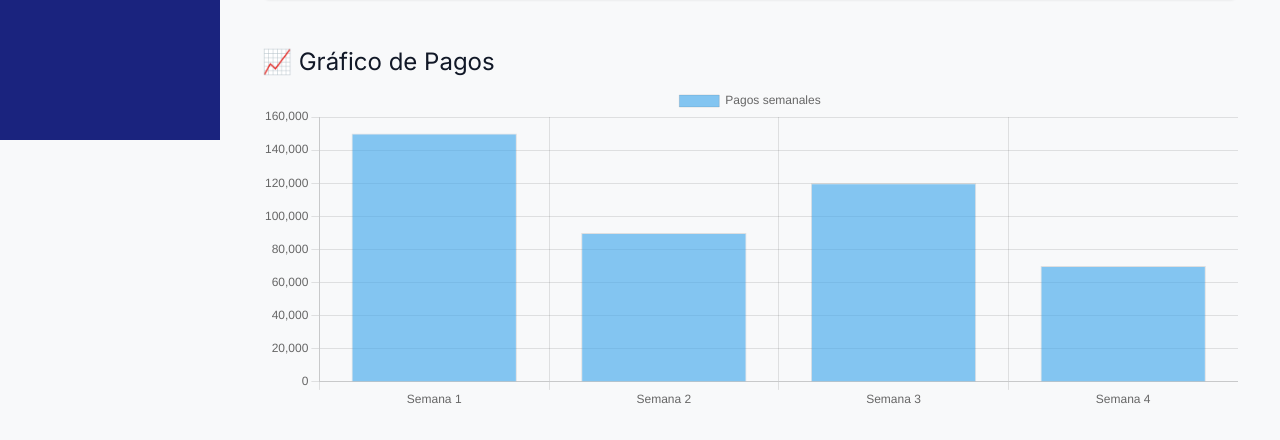
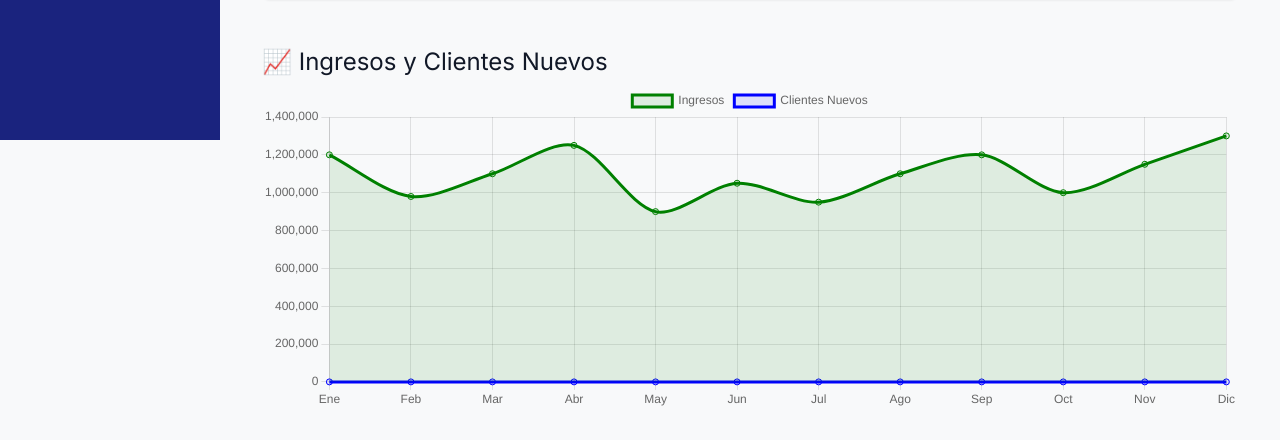
Before and after one commit to colmos768/judexia2025, a Flask app: page /facturacion in a window 1280 px wide. Shown: the part 660-1100 px from the top of the page. Run offline with Flask 3, Linux system fonts and the light colour scheme; data that the repository does not hold is empty.

Commit message:
Update facturacion.html

```diff
--- a/templates/facturacion.html
+++ b/templates/facturacion.html
@@ -130,50 +130,40 @@
     </tbody>
   </table>
 
-  <!-- Espacio para gráfico -->
+  <!-- Gráfico lineal de prueba -->
   <div class="mt-5">
-  <h4>📈 Gráfico de Pagos</h4>
-  <canvas id="graficoPagos" height="100"></canvas>
+    <h4>📈 Ingresos y Clientes Nuevos</h4>
+    <canvas id="graficoFacturacion" height="100"></canvas>
+  </div>
+
 </div>
 
 <!-- Chart.js -->
 <script src="https://cdn.jsdelivr.net/npm/chart.js"></script>
 <script>
-  const ctx = document.getElementById('graficoPagos').getContext('2d');
-  const graficoPagos = new Chart(ctx, {
-    type: 'bar',
+  const ctx = document.getElementById('graficoFacturacion').getContext('2d');
+  const graficoFacturacion = new Chart(ctx, {
+    type: 'line',
     data: {
-      labels: ['Semana 1', 'Semana 2', 'Semana 3', 'Semana 4'],
-      datasets: [{
-        label: 'Pagos semanales',
-        data: [150000, 90000, 120000, 70000],
-        borderWidth: 1,
-        backgroundColor: 'rgba(54, 162, 235, 0.6)'
-      }]
+      labels: ['Ene', 'Feb', 'Mar', 'Abr', 'May', 'Jun', 'Jul', 'Ago', 'Sep', 'Oct', 'Nov', 'Dic'],
+      datasets: [
+        {
+          label: 'Ingresos',
+          data: [1200000, 980000, 1100000, 1250000, 900000, 1050000, 950000, 1100000, 1200000, 1000000, 1150000, 1300000],
+          borderColor: 'green',
+          backgroundColor: 'rgba(0,128,0,0.1)',
+          fill: true,
+          tension: 0.3
         },
-    options: {
-      responsive: true,
-      scales: {
-        y: { beginAtZero: true }
+        {
+          label: 'Clientes Nuevos',
+          data: [4, 6, 5, 7, 3, 4, 5, 6, 7, 4, 5, 6],
+          borderColor: 'blue',
+          backgroundColor: 'rgba(0,0,255,0.1)',
+          fill: true,
+          tension: 0.3
         }
-    }
-  });
-</script>
-
-<!-- Chart.js -->
-<script src="https://cdn.jsdelivr.net/npm/chart.js"></script>
-<script>
-  const ctx = document.getElementById('graficoPagos').getContext('2d');
-  const graficoPagos = new Chart(ctx, {
-    type: 'bar',
-    data: {
-      labels: ['Semana 1', 'Semana 2', 'Semana 3', 'Semana 4'],
-      datasets: [{
-        label: 'Pagos semanales',
-        data: [150000, 90000, 120000, 70000],  // puedes reemplazar con datos reales
-        borderWidth: 1,
-        backgroundColor: 'rgba(54, 162, 235, 0.6)'
-      }]
+      ]
     },
     options: {
       responsive: true,
```
Lines whose indentation alone changed are shown as unchanged.
